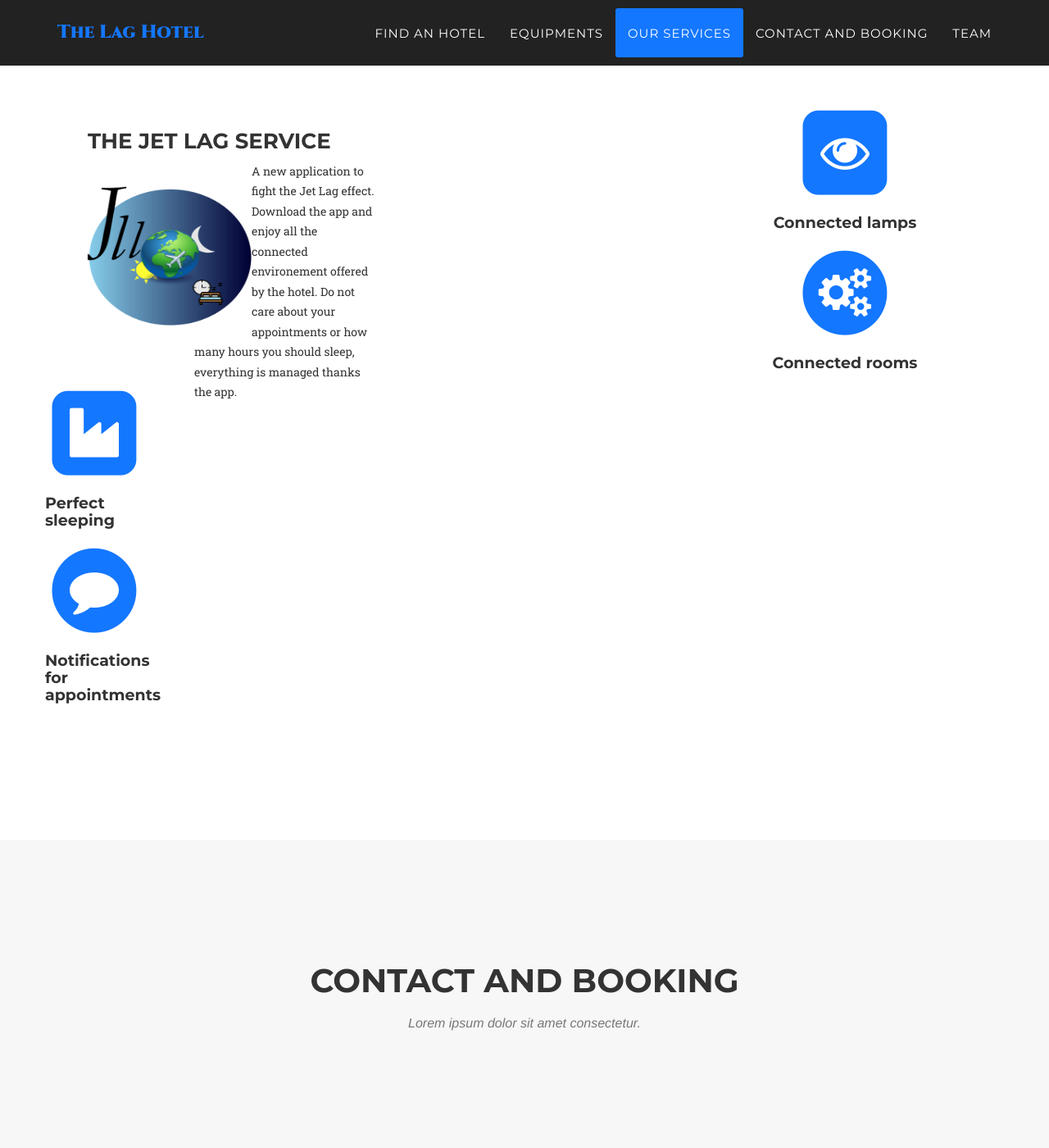
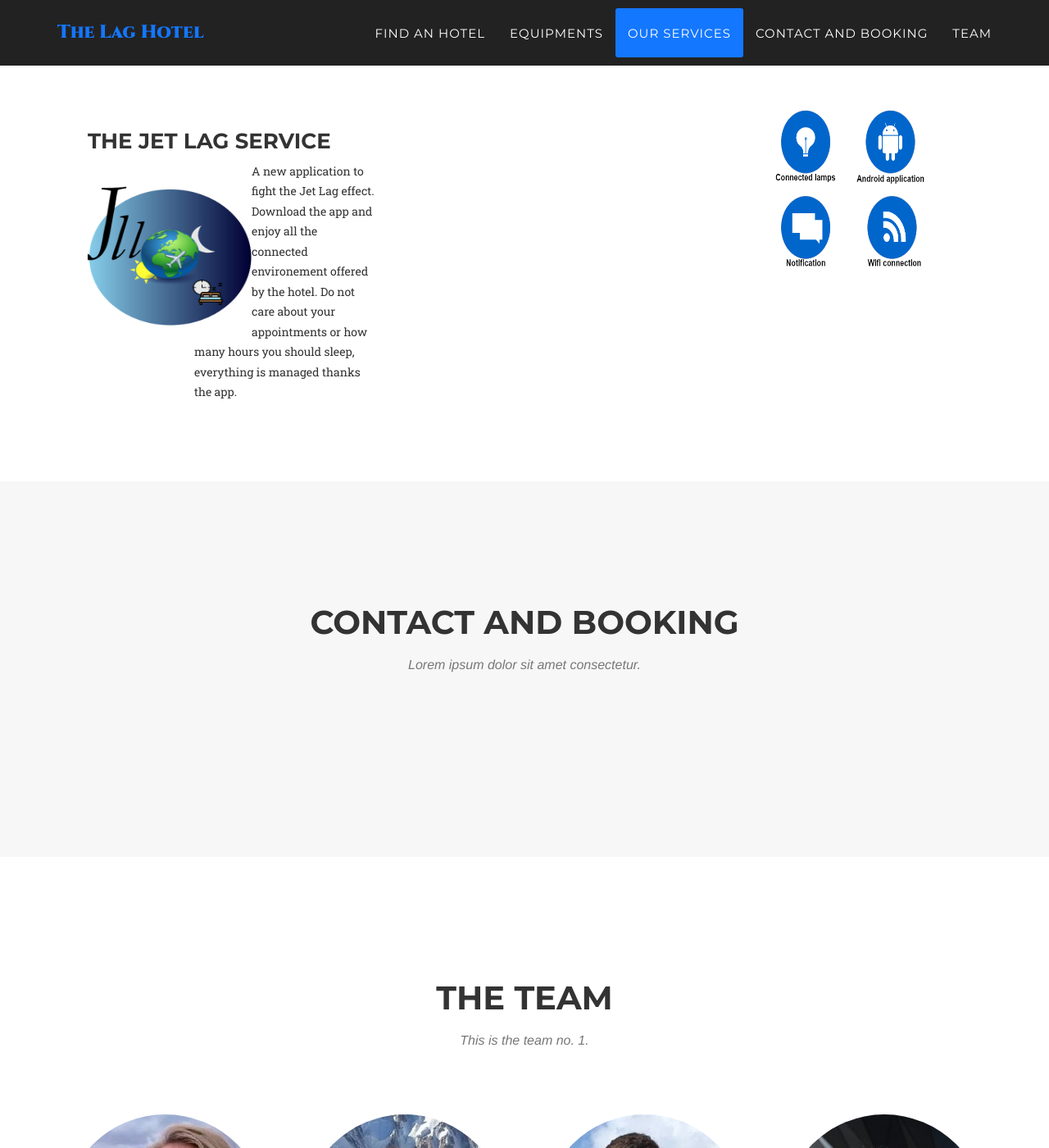
Before and after one commit to VincentGautier/Hotel-web-site, a Jekyll site: the page built from index.html, in a window 1280 px wide and 1400 px high, scrolled down 2492 px. Shown: the whole window at 82% size. Built offline with Jekyll 4.4.1, drawn with Linux system fonts in a browser that asks for light colours; some web fonts are replaced.

Commit message:
Update our_services.html

```diff
--- a/_includes/our_services.html
+++ b/_includes/our_services.html
@@ -23,34 +23,7 @@
             <p> </p>
             <div class="row text-center">
                 <div id="centre">
-                    <span class="fa-stack fa-4x">
-                        <i class="fa fa-square fa-stack-2x text-primary"></i>
-                        <i class="fa fa-eye fa-stack-1x fa-inverse"></i>
-                    </span>
-                    <h4 class="service-heading">Connected lamps</h4>
-                    <p class="text-muted"> </p>
-
-                    <span class="fa-stack fa-4x">
-                        <i class="fa fa-circle fa-stack-2x text-primary"></i>
-                        <i class="fa fa-cogs fa-stack-1x fa-inverse"></i>
-                    </span>
-                    <h4 class="service-heading">Connected rooms</h4>
-                    <p class="text-muted"></p>
-                </div>
-                <div id="col_3">
-                    <span class="fa-stack fa-4x">
-                        <i class="fa fa-square fa-stack-2x text-primary"></i>
-                        <i class="fa fa-industry fa-stack-1x fa-inverse"></i>
-                    </span>
-                    <h4 class="service-heading">Perfect sleeping</h4>
-                    <p class="text-muted"></p>
-
-                    <span class="fa-stack fa-4x">
-                        <i class="fa fa-circle fa-stack-2x text-primary"></i>
-                        <i class="fa fa-comment fa-stack-1x fa-inverse"></i>
-                    </span>
-                    <h4 class="service-heading">Notifications for appointments</h4>
-                    <p class="text-muted"> </p>
+                    <img src="img/services.png" width="200" height="200" alt=""/>
                 </div>
             </div>
         </div>
```
